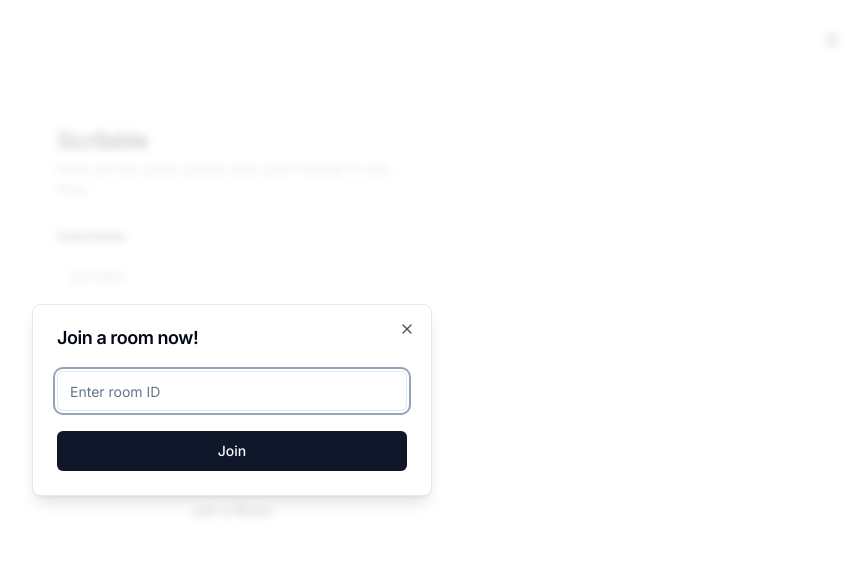
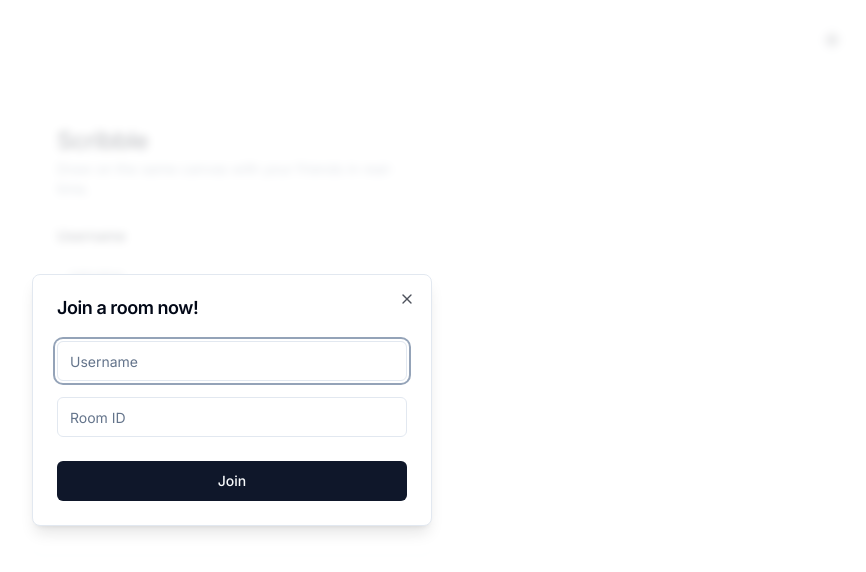
Before and after one commit to nainglinnkhant/scribble, a Next.js app in the folder client/: page / in a window 1280 px wide. Both pictures are taken after a click on the button "Join a Room". Shown: the top 572 px of the page, without its empty margins (408-1274 px from the left). Built offline with nearby package versions, Linux system fonts and the light colour scheme.

Commit message:
feat: implement join room feature

```diff
--- a/client/components/JoinRoomButton.tsx
+++ b/client/components/JoinRoomButton.tsx
@@ -4,7 +4,9 @@ import { useRouter } from 'next/navigation'
 import { useForm } from 'react-hook-form'
 import * as z from 'zod'
 import { zodResolver } from '@hookform/resolvers/zod'
+import { nanoid } from 'nanoid'
 
+import { useUserStore } from '@/stores/userStore'
 import { joinRoomSchema } from '@/lib/validations/joinRoom'
 import { Button } from '@/components/ui/Button'
 import {
@@ -14,13 +16,14 @@ import {
   DialogTitle,
   DialogTrigger,
 } from '@/components/ui/Dialog'
-import { Form, FormControl, FormField, FormItem, FormMessage } from './ui/Form'
+import { Form, FormControl, FormField, FormItem, FormMessage } from '@/components/ui/Form'
 import { Input } from '@/components/ui/Input'
 
 type JoinRoomForm = z.infer<typeof joinRoomSchema>
 
 export default function JoinRoomButtoon() {
   const router = useRouter()
+  const setUser = useUserStore(state => state.setUser)
 
   const form = useForm<JoinRoomForm>({
     resolver: zodResolver(joinRoomSchema),
@@ -29,8 +32,12 @@ export default function JoinRoomButtoon() {
     },
   })
 
-  function onSubmit({ roomId }: JoinRoomForm) {
+  function onSubmit({ roomId, username }: JoinRoomForm) {
     router.replace(`/${roomId}`)
+    setUser({
+      id: nanoid(),
+      name: username,
+    })
   }
 
   return (
@@ -47,24 +54,36 @@ export default function JoinRoomButtoon() {
         </DialogHeader>
 
         <Form {...form}>
-          <form
-            onSubmit={form.handleSubmit(onSubmit)}
-            className='flex flex-col space-y-5'
-          >
+          <form onSubmit={form.handleSubmit(onSubmit)} className='flex flex-col gap-4'>
+            <FormField
+              control={form.control}
+              name='username'
+              render={({ field }) => (
+                <FormItem>
+                  <FormControl>
+                    <Input placeholder='Username' {...field} />
+                  </FormControl>
+                  <FormMessage className='text-xs' />
+                </FormItem>
+              )}
+            />
+
             <FormField
               control={form.control}
               name='roomId'
               render={({ field }) => (
                 <FormItem>
                   <FormControl>
-                    <Input placeholder='Enter room ID' {...field} />
+                    <Input placeholder='Room ID' {...field} />
                   </FormControl>
                   <FormMessage className='text-xs' />
                 </FormItem>
               )}
             />
 
-            <Button type='submit'>Join</Button>
+            <Button type='submit' className='mt-2'>
+              Join
+            </Button>
           </form>
         </Form>
       </DialogContent>
--- a/client/components/MemberList.tsx
+++ b/client/components/MemberList.tsx
@@ -1,6 +1,6 @@
 'use client'
 
-import { ScrollArea } from './ui/ScrollArea'
+import { ScrollArea } from '@/components/ui/ScrollArea'
 
 const MEMBERS = ['shadcn', 'danabramov']
 
--- a/client/lib/validations/joinRoom.ts
+++ b/client/lib/validations/joinRoom.ts
@@ -1,5 +1,9 @@
 import * as z from 'zod'
 
 export const joinRoomSchema = z.object({
+  username: z
+    .string()
+    .min(2, 'Username must contain at least 2 characters')
+    .max(50, 'Username must not contain more than 50 characters'),
   roomId: z.string().trim().length(21, 'Room ID must contain exactly 21 characters'),
 })
```
